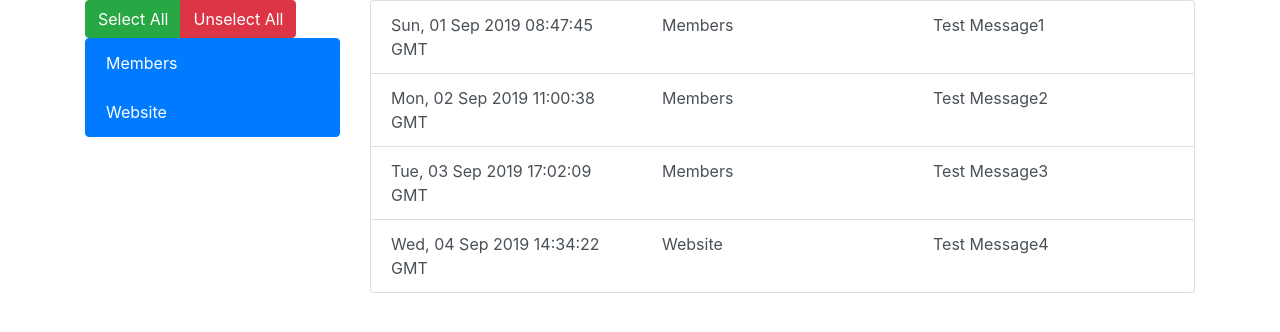
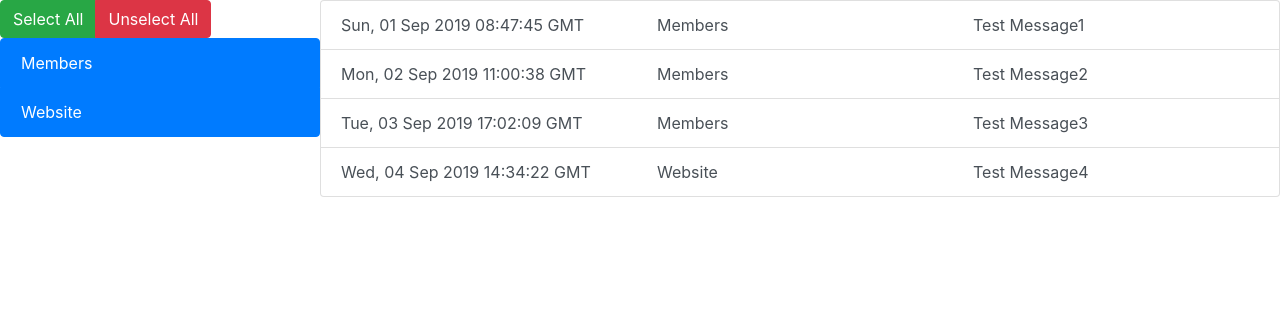
Before and after one commit to Howserr/Problems, a React (Create React App) app: page / in a window 1280 px wide. Shown: the top 332 px of the page. Built offline with nearby package versions, Linux system fonts and the light colour scheme.

Commit message:
Made the app full width.

```diff
--- a/src/App.tsx
+++ b/src/App.tsx
@@ -5,7 +5,7 @@ import './App.css';
 
 const App: React.FC = () => {
   return (
-    <Container>
+    <Container fluid>
       <Dashboard />
     </Container>
   );
--- a/src/Components/Dashboard/Dashboard.tsx
+++ b/src/Components/Dashboard/Dashboard.tsx
@@ -66,7 +66,7 @@ class Dashboard extends React.Component<{}, DashboardState> {
         return(
             <div>
                 <Row>
-                    <Col xs="3">
+                    <Col xs="3" style={{padding: "0"}}>
                         <LogFilter filterItems={this.state.applications}
                         selectedItems={this.state.selectedApplications}
                         onFilterItemClicked={this.toggleApplicationFilter}
@@ -74,7 +74,7 @@ class Dashboard extends React.Component<{}, DashboardState> {
                         onUnselectAllClicked={this.toggleOffAllApplicationFilters}>
                         </LogFilter>
                     </Col>
-                    <Col xs="9">
+                    <Col xs="9" style={{padding: "0"}}>
                         <LogList logs={this.filteredLogs()}/>
                     </Col>
                 </Row>
```
